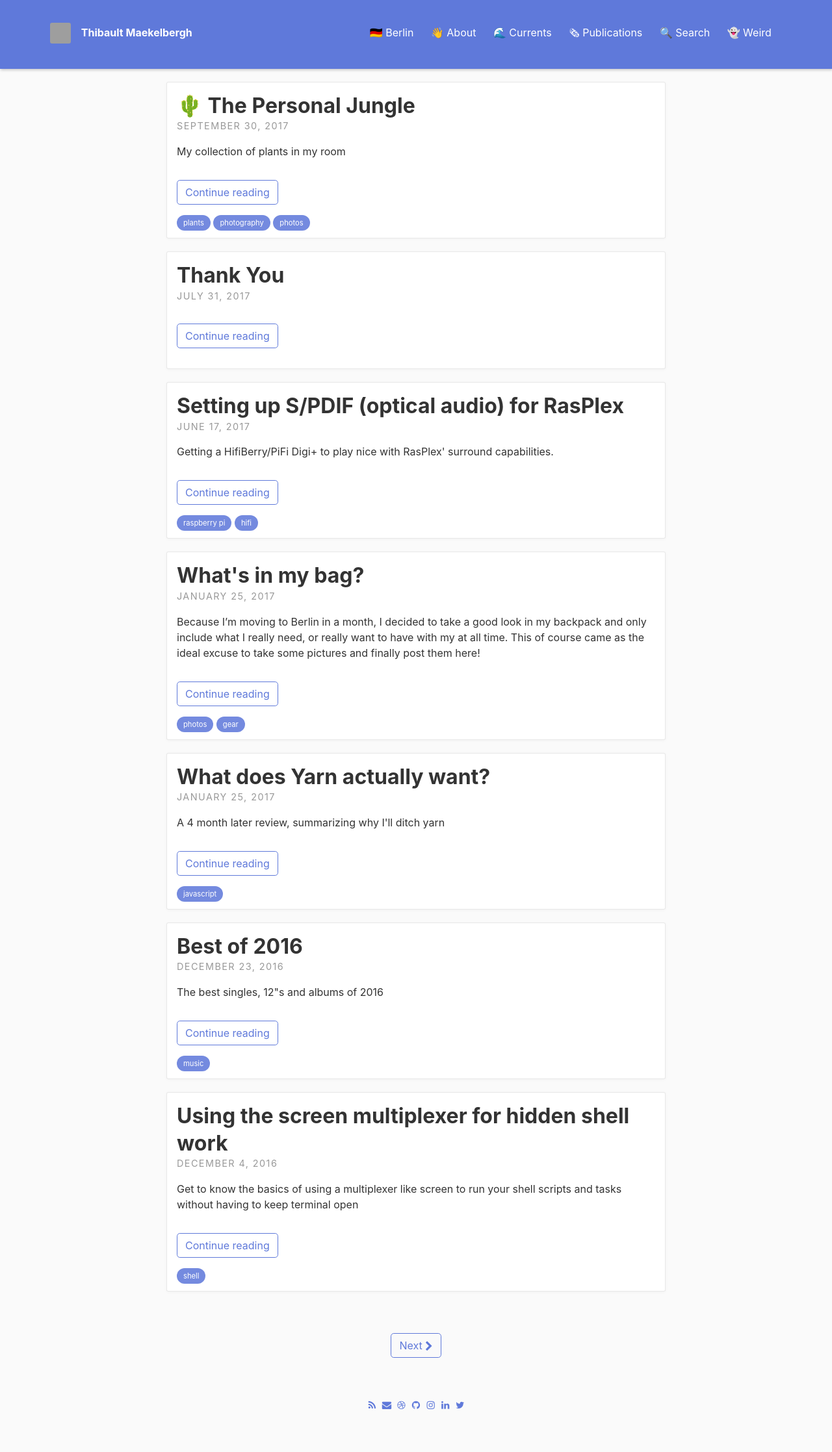
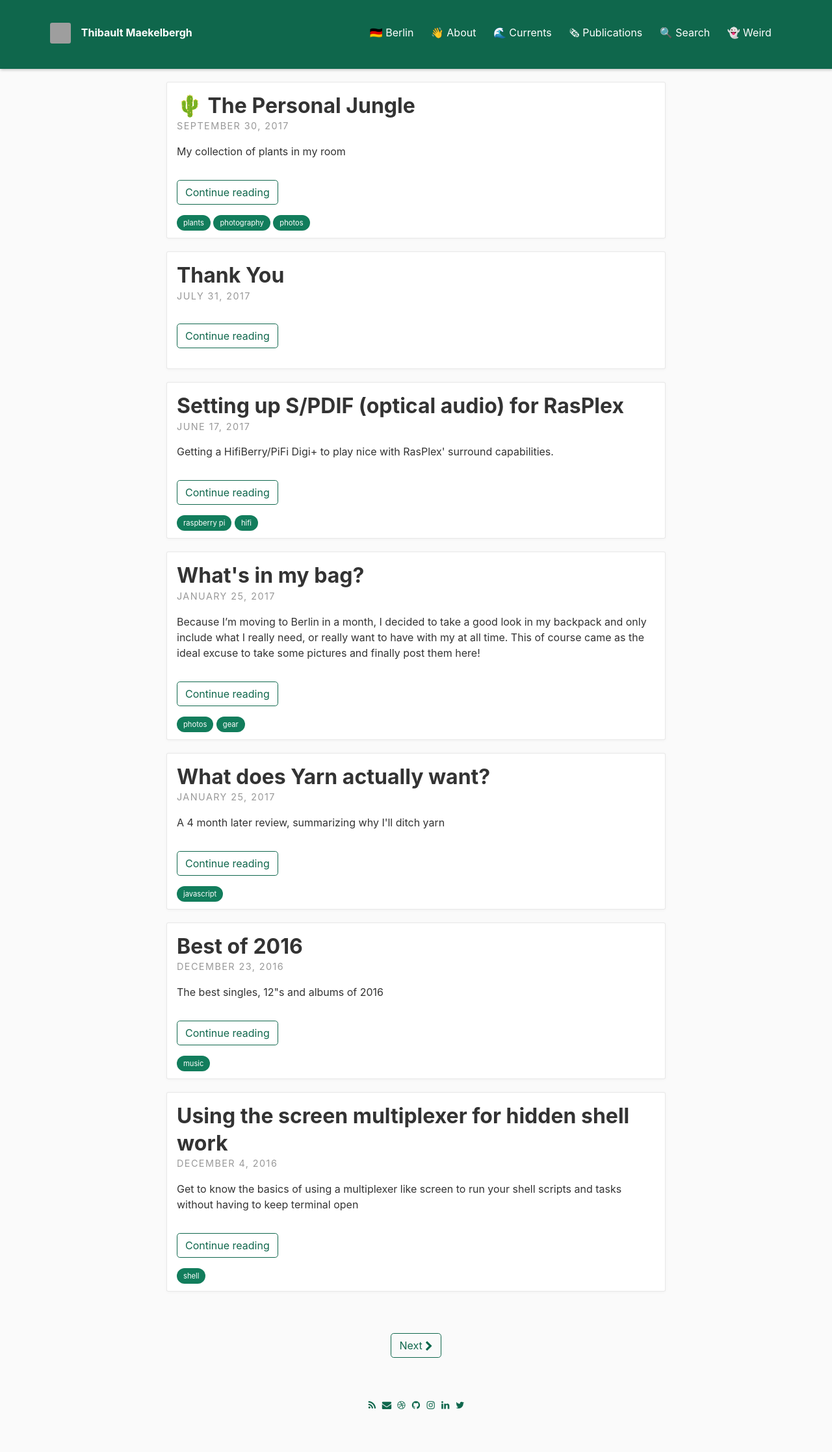
Before and after one commit to thibmaek/thibmaek.github.io, a Jekyll site: the page built from index.html, in a window 1280 px wide. Shown: the whole page at 65% size. Built offline with Jekyll 4.4.1, drawn with Linux system fonts in a browser that asks for light colours; nearby versions of some CDN libraries; the list of posts is cut into pages by our own code; grey boxes are pictures that could not be loaded.

Commit message:
Changed accent color to Monstera Green

```diff
--- a/_sass/base/_variables.scss
+++ b/_sass/base/_variables.scss
@@ -9,7 +9,7 @@ $code: #d14770;
 $quote-bg: #999;
 
 // Brand colours
-$accent: #5f79da;
+$accent: #0f674c;
 $background-color: $white-dark;
 $brand-color: $background-color;
 $border-color: rgba(0, 0, 0, .1);
```
